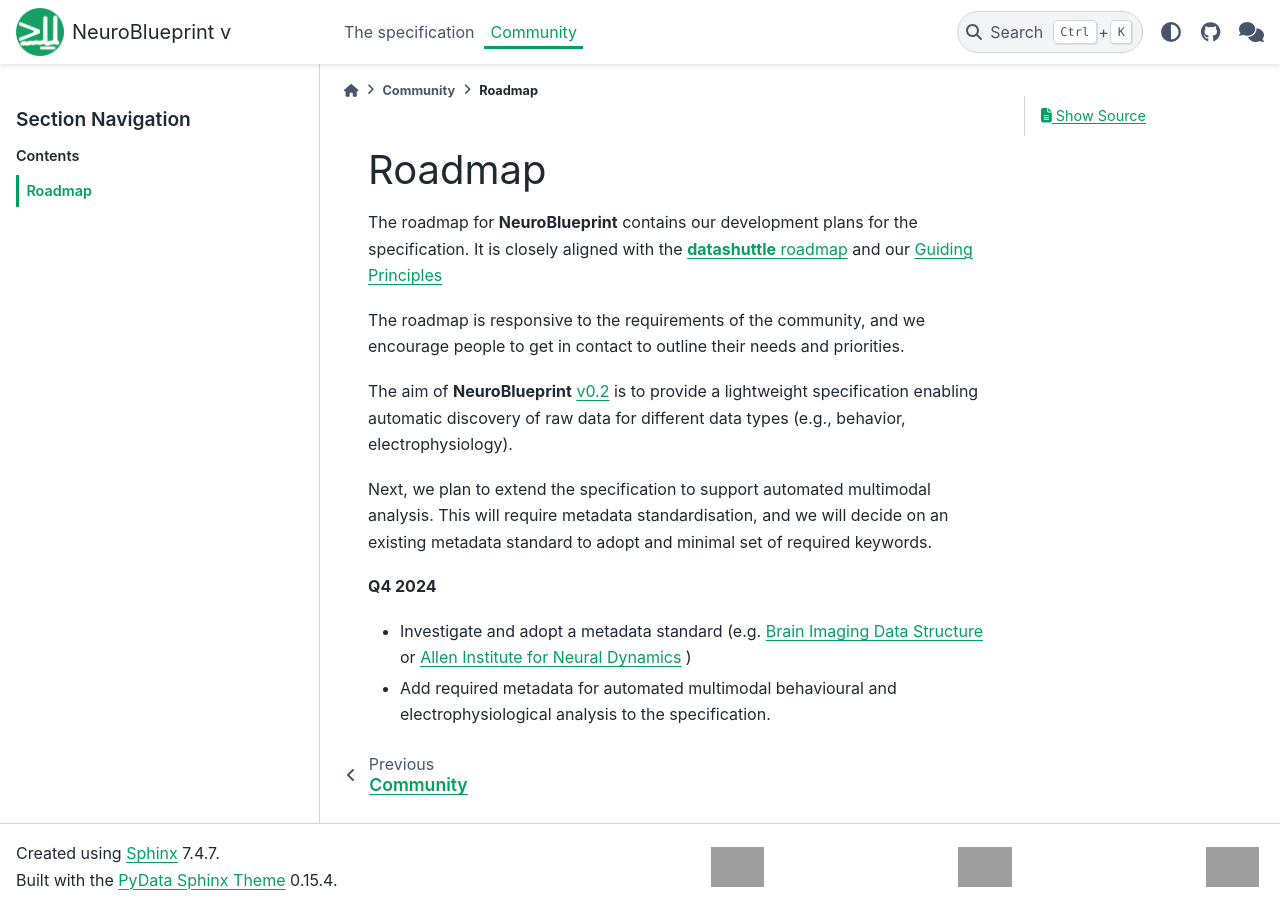
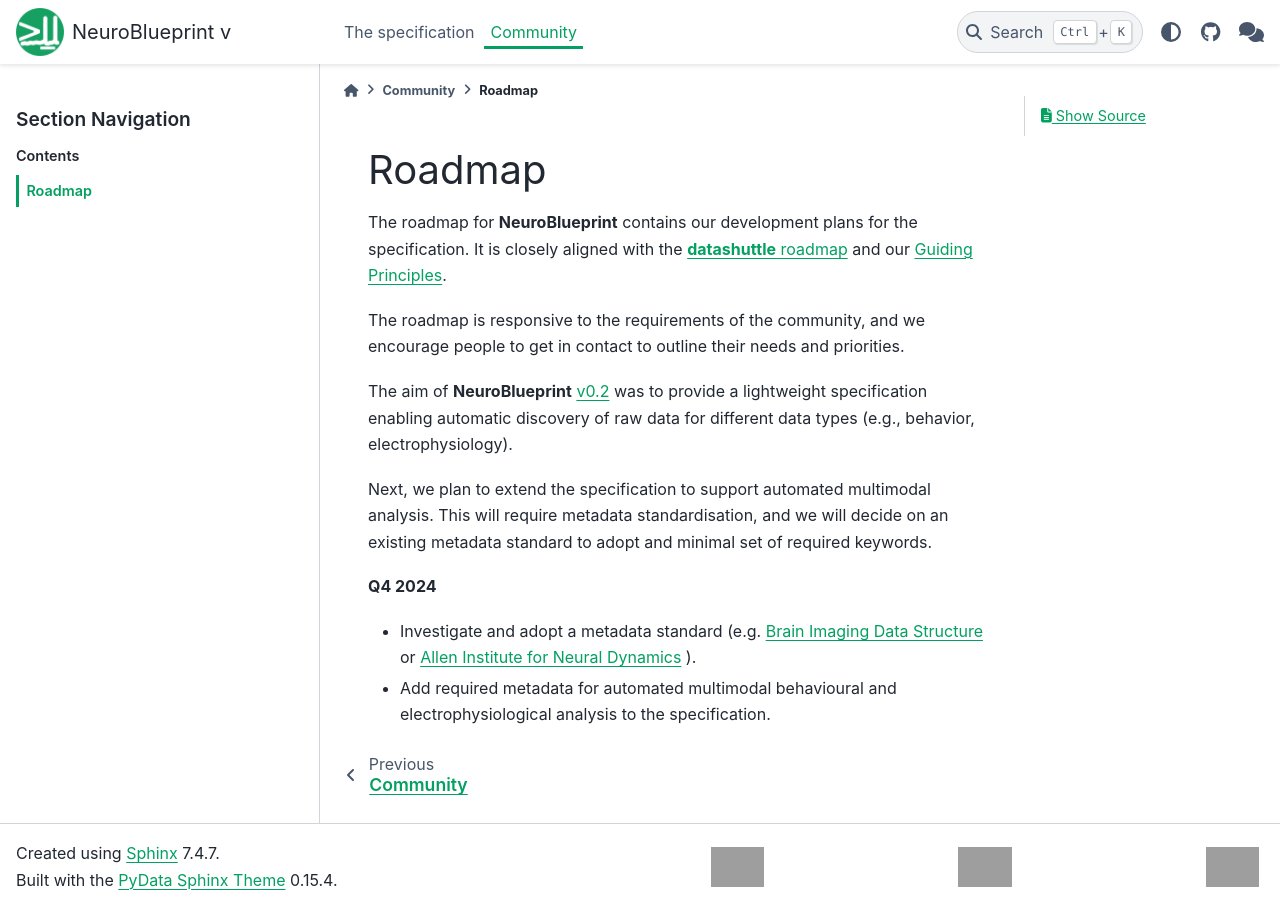
Before and after one commit to neuroinformatics-unit/NeuroBlueprint, a Sphinx documentation site: the page built from docs/source/roadmap.md, in a window 1280 px wide. Built offline with Sphinx 7.4.7 and the PyData theme 0.15.4, drawn with Linux system fonts in a browser that asks for light colours; the version number could not be read and is left out; grey boxes are pictures that could not be loaded.

Commit message:
Add SWC link, small fixes.

```diff
--- a/docs/source/roadmap.md
+++ b/docs/source/roadmap.md
@@ -5,7 +5,7 @@
 It is closely aligned with the
 [**datashuttle** roadmap](https://datashuttle.neuroinformatics.dev/pages/community/roadmap.html)
 and our
-[Guiding Principles](https://datashuttle.neuroinformatics.dev/pages/community/guiding-principles.html)
+[Guiding Principles](https://datashuttle.neuroinformatics.dev/pages/community/guiding-principles.html).
 
 The roadmap is responsive to the requirements
 of the community, and we encourage people to get in
@@ -13,7 +13,7 @@
 
 The aim of **NeuroBlueprint**
 [v0.2](https://github.com/neuroinformatics-unit/NeuroBlueprint/releases)
-is to provide a lightweight specification
+was to provide a lightweight specification
 enabling automatic discovery of raw data for
 different data types (e.g., behavior, electrophysiology).
 
@@ -28,6 +28,6 @@
 [Brain Imaging Data Structure](https://bids-specification.readthedocs.io/en/stable/derivatives/common-data-types.html)
 or
 [Allen Institute for Neural Dynamics](https://github.com/AllenNeuralDynamics/aind-data-schema)
-)
+).
 - Add required metadata for automated multimodal behavioural and electrophysiological
 analysis to the specification.
```
Also changed, not shown: docs/source/community.md (+3 -1 lines).
